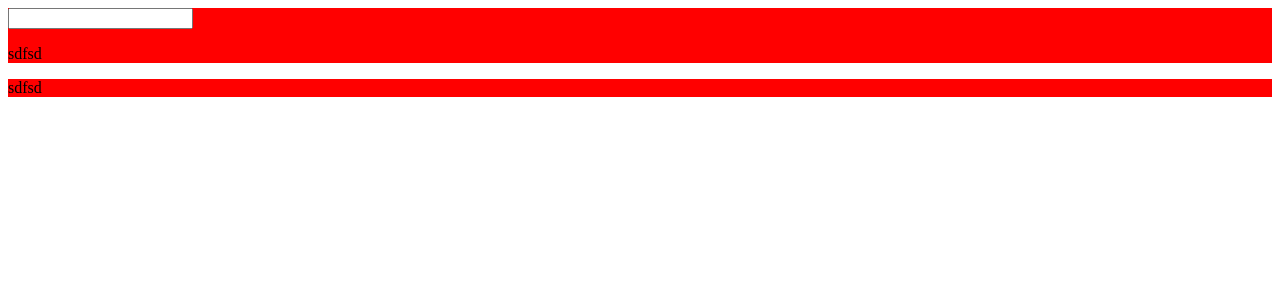
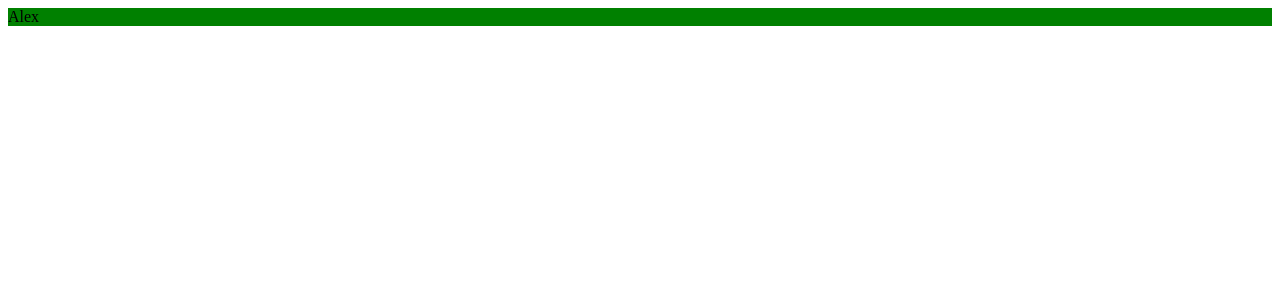
Before and after one commit to dest411/studyreact, a React (Create React App) app: page / in a window 1280 px wide. Shown: the top 300 px of the page. Built offline with nearby package versions, Linux system fonts and the light colour scheme.

Commit message:
if else jsx

```diff
--- a/src/App.jsx
+++ b/src/App.jsx
@@ -2,10 +2,21 @@ import React from "react";
 import './main.css'
 
 const App = () => {
+    const name = 'Alex';
+    const age = 18;
+    let attr;
+
+    if (age === 18) {
+        attr = 'good';
+    }else{
+        attr = 'bad';
+    }
+
     return (
-        <div className="hello" >
-           <input type="text" />
-           <p>sdfsd</p>
+        <div>
+           <div className={attr} >
+                {name}
+           </div>
         </div>
 
     );
--- a/src/index.js
+++ b/src/index.js
@@ -11,7 +11,7 @@ root.render(
 
     <App/>
     <div className='hello' >
-      sdfsd
+
     </div>
   </React.StrictMode>
 );
--- a/src/main.css
+++ b/src/main.css
@@ -1,3 +1,10 @@
 .hello{
+    background-color: rgb(161, 115, 115);
+ }
+
+ .good {
+    background-color: green;
+ }
+ .bad{
     background-color: red;
  }
```
